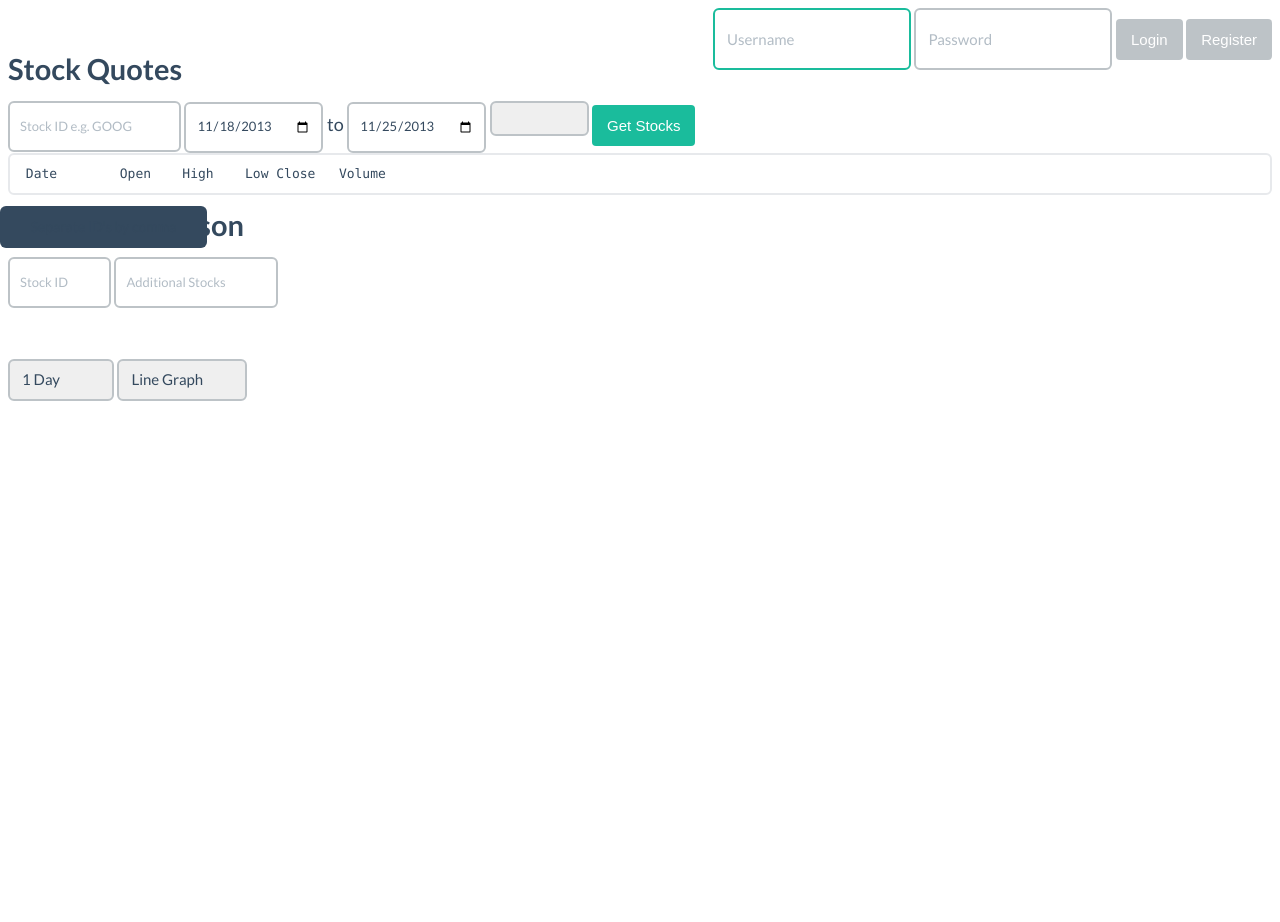
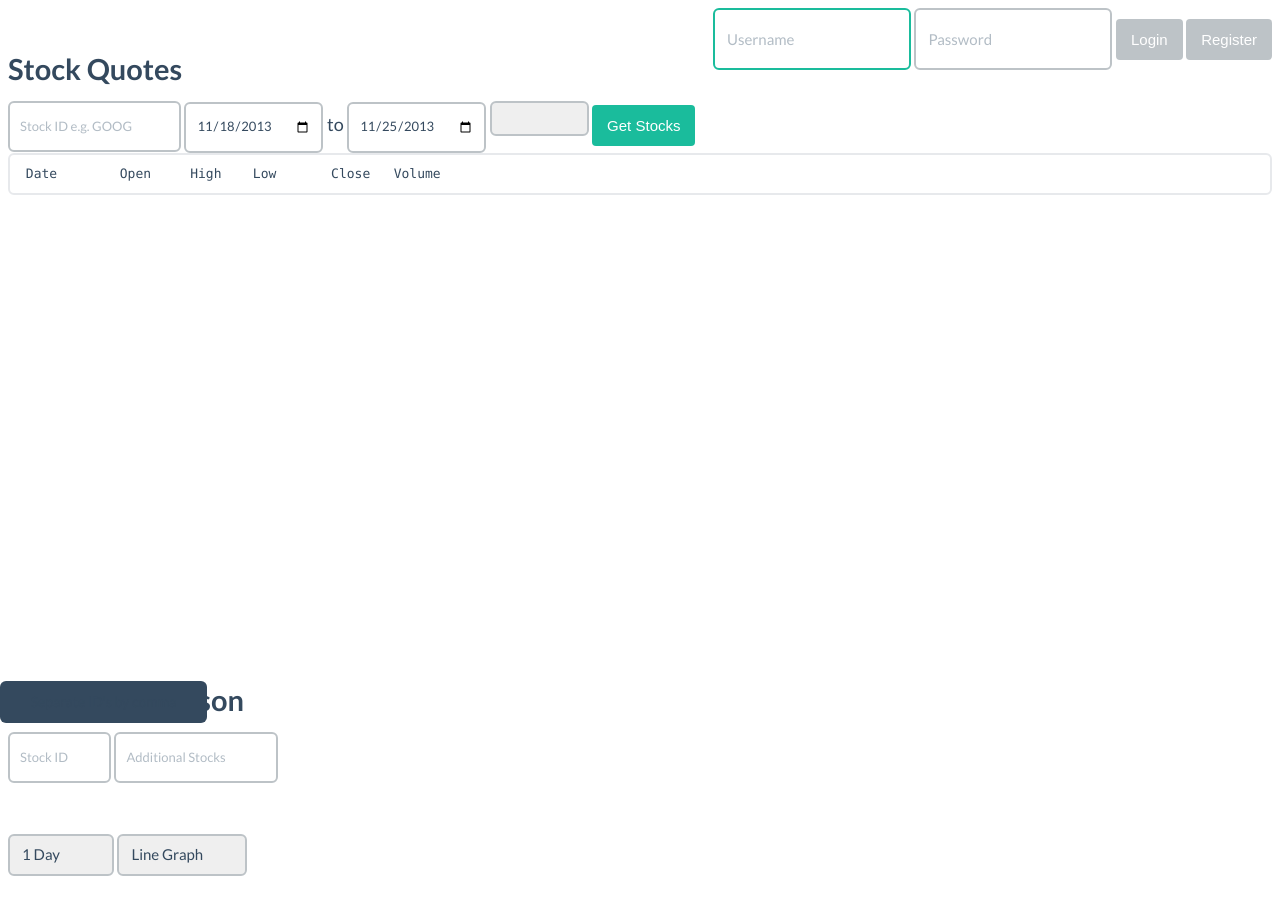
Before and after one commit to cramja/stocktracker, a Django app: page / in a window 1280 px wide. Before the commit the page ends 401 px from the top, so only its background shows below. Run offline with Django 3.2, Linux system fonts and the light colour scheme; parts of the project's set-up code (start-up, migrations or seed data) failed here and were passed over; some libraries are stand-ins or nearby versions.

Commit message:
Scroll box for stock quotes

```diff
--- a/stocks/templates/stockview/quotes.html
+++ b/stocks/templates/stockview/quotes.html
@@ -35,8 +35,9 @@
 	</select>
 
     <button class="btn btn-default btn-primary" id="getstockbutton" onclick="updateStock()">Get Stocks</button>
+	<div><pre> Date        Open     High    Low	Close   Volume</pre></div>
+    <div id="output1" style="height:460px;width:460px; #ccc;font:16px/26px Georgia, Garamond, Serif;overflow:auto;"><div id="output"></div></div>
 
-    <div id="output" ><pre> Date        Open    High    Low Close   Volume</pre></div>
     <script type="text/javascript" src="/static/js/jquery-2.0.3.min.js"></script>
 </body>
 
```
